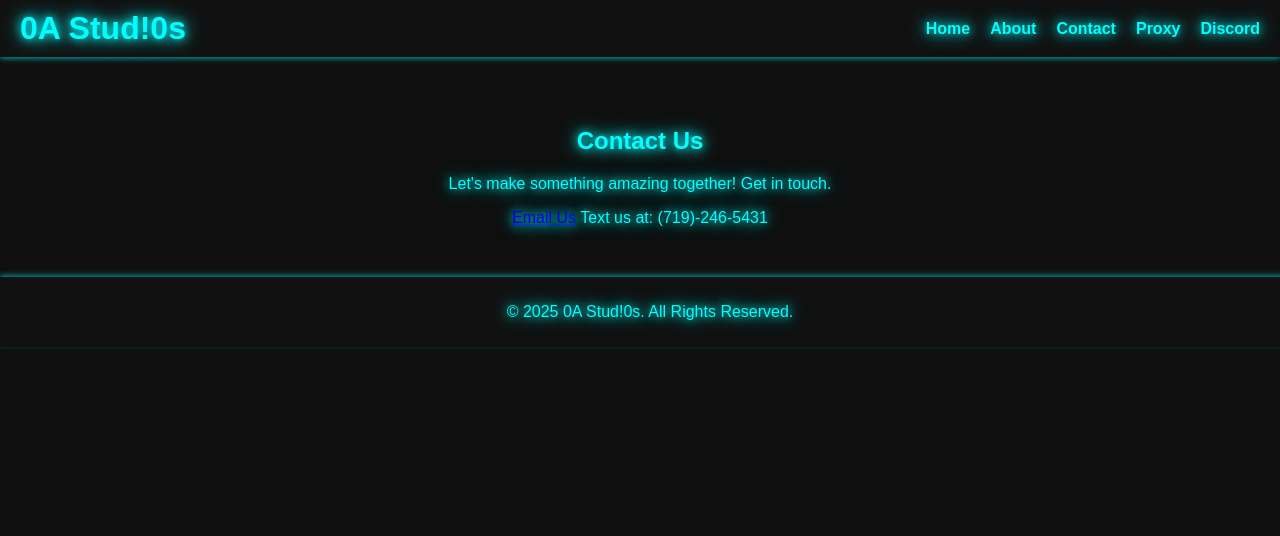
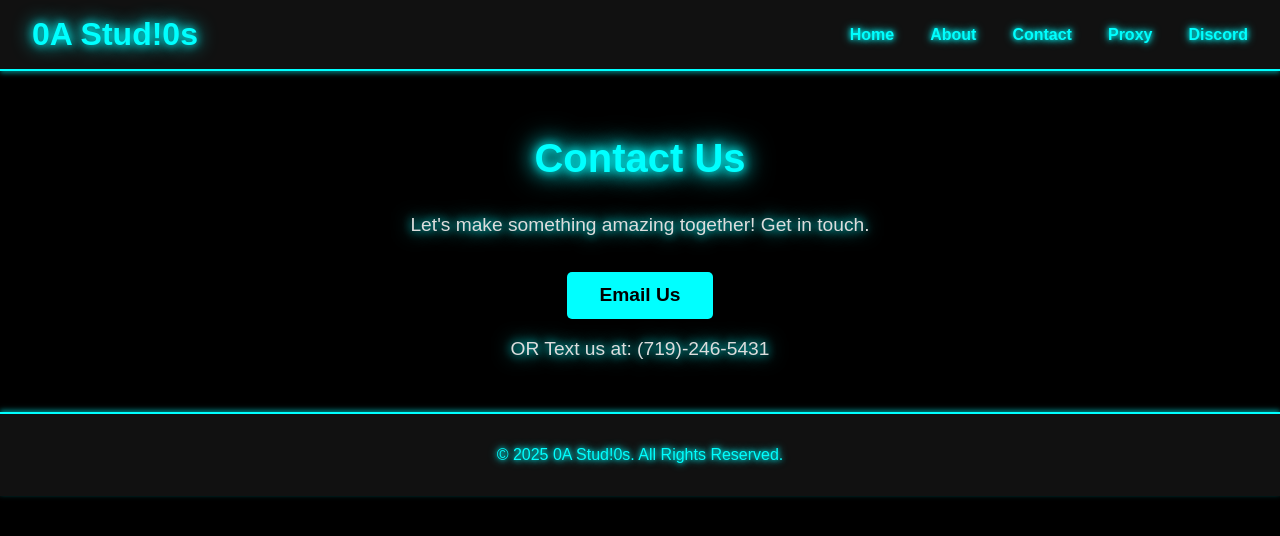
Before and after one commit to 0liV3Rr0033/oastudios., a plain HTML site: page contact.html in a window 1280 px wide. Drawn offline with Linux system fonts and the light colour scheme; files that its build step writes are made by us from their sources.

Commit message:
Update contact.html

```diff
--- a/contact.html
+++ b/contact.html
@@ -5,6 +5,100 @@
     <meta name="viewport" content="width=device-width, initial-scale=1.0">
     <title>Contact - 0A Stud!0s</title>
     <link rel="stylesheet" href="css/styles.css">
+    <style>
+        /* General Reset */
+        body {
+            margin: 0;
+            font-family: Arial, sans-serif;
+            background-color: #000; /* Black background for neon effect */
+            color: #fff; /* White text for readability */
+        }
+
+        /* Header Styles */
+        header {
+            display: flex;
+            justify-content: space-between;
+            align-items: center;
+            padding: 1rem 2rem;
+            background-color: #111; /* Darker background for header */
+            border-bottom: 2px solid #0ff; /* Neon blue border */
+        }
+
+        .logo {
+            font-size: 2rem;
+            font-weight: bold;
+            color: #0ff; /* Neon blue logo */
+            text-shadow: 0 0 5px #0ff, 0 0 10px #0ff, 0 0 20px #0ff;
+        }
+
+        /* Navigation Styles */
+        nav ul {
+            list-style: none;
+            display: flex;
+            gap: 1rem;
+            padding: 0;
+            margin: 0;
+        }
+
+        nav ul li a {
+            color: #0ff; /* Neon blue links */
+            text-decoration: none;
+            font-size: 1rem;
+            font-weight: bold;
+            text-shadow: 0 0 5px #0ff, 0 0 10px #0ff;
+            transition: color 0.3s ease;
+        }
+
+        nav ul li a:hover {
+            color: #fff; /* White text on hover */
+        }
+
+        /* Contact Section */
+        .contact {
+            padding: 2rem;
+            text-align: center;
+        }
+
+        .contact h2 {
+            font-size: 2.5rem;
+            text-shadow: 0 0 10px #0ff, 0 0 20px #0ff, 0 0 30px #0ff;
+        }
+
+        .contact p {
+            font-size: 1.2rem;
+            color: #ddd; /* Slightly lighter text for readability */
+        }
+
+        .contact .button {
+            display: inline-block;
+            padding: 0.8rem 2rem;
+            margin-top: 1rem;
+            font-size: 1.2rem;
+            font-weight: bold;
+            color: #000;
+            background-color: #0ff; /* Neon blue button */
+            border: none;
+            text-decoration: none;
+            border-radius: 5px;
+            text-shadow: 0 0 5px #0ff, 0 0 10px #0ff;
+            transition: background-color 0.3s ease;
+        }
+
+        .contact .button:hover {
+            background-color: #fff; /* White button background on hover */
+            color: #000; /* Black text on hover */
+        }
+
+        /* Footer Styles */
+        footer {
+            text-align: center;
+            padding: 1rem 0;
+            background-color: #111;
+            color: #0ff; /* Neon blue text */
+            text-shadow: 0 0 5px #0ff, 0 0 10px #0ff;
+            border-top: 2px solid #0ff;
+        }
+    </style>
 </head>
 <body>
     <header>
@@ -24,7 +118,7 @@
         <h2>Contact Us</h2>
         <p>Let's make something amazing together! Get in touch.</p>
         <a href="mailto:oliveranthony0033@mail.com" class="button">Email Us</a>
-        <a>Text us at: (719)-246-5431</a>
+        <p> OR Text us at: (719)-246-5431</p>
     </section>
 
     <footer>
```
